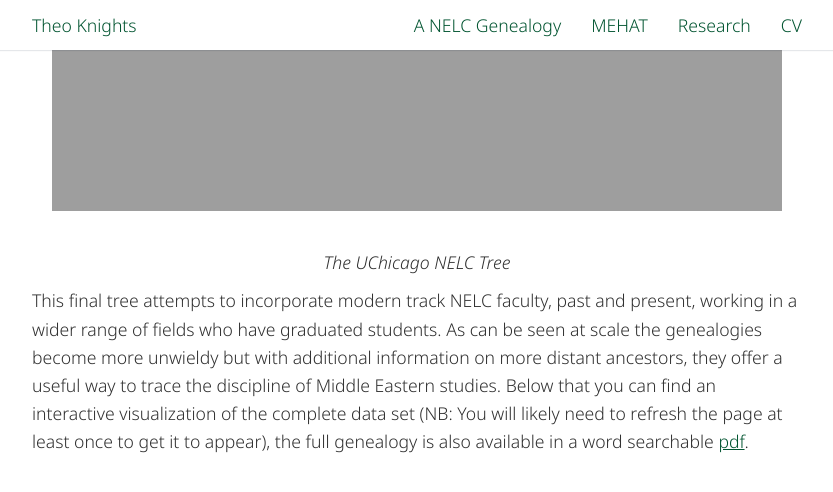
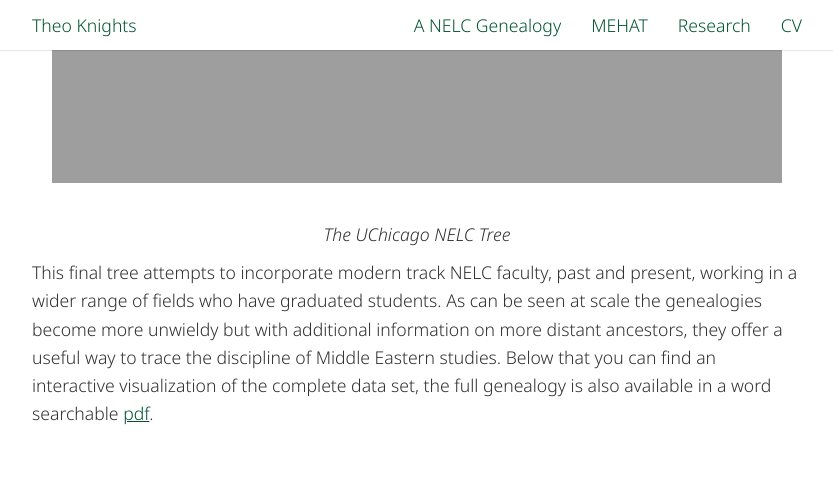
Before and after one commit to theoknights/theoknights.github.io, a Jekyll site: the page built from _pages/02_graph.html, in a window 1280 px wide and 900 px high, scrolled down 4549 px. Shown: the top 492 px of the window, without its empty margins (223-1056 px from the left). Built offline with Jekyll 4.4.1, drawn with Linux system fonts in a browser that asks for light colours; some of the changed text lies outside the part shown.

Commit message:
updated text

```diff
--- a/_pages/02_graph.html
+++ b/_pages/02_graph.html
@@ -14,7 +14,7 @@
 For the sake of visual clarity, for students graduating in the last five (or so) decades, where a good deal of information is available online or via ProQuest, links are mostly shown between an advisee and those individuals identified as their primary PhD advisor(s). For earlier advisees I have taken a laxer approach to intellectual genealogy including any individuals identified as important educators in their lives whether by festschrifts or biographical articles.
 <br>
 <br>
-All this said, I think a lot of interesting and surprising connections <code>&#8212;</code> and perhaps even intellectual debts or affinities <code>&#8212;</code> are revealed by looking at a visual representation of these relationships. The full visualization of the data is a bit unwieldy, so I focus below on a few of the more interesting academic lineages related to UChicago. However, the full genealogy is available in a word searchable <a href="{{ site.url }}/pdfs/tabaqat.pdf">pdf</a> and also as an interactive display at the bottom of the page (NB: You will likely need to refresh the page at least once to get it to appear).
+All this said, I think a lot of interesting and surprising connections <code>&#8212;</code> and perhaps even intellectual debts or affinities <code>&#8212;</code> are revealed by looking at a visual representation of these relationships. The full visualization of the data is a bit unwieldy, so I focus below on a few of the more interesting academic lineages related to UChicago. However, the full genealogy is available in a word searchable <a href="{{ site.url }}/pdfs/tabaqat.pdf">pdf</a> and also as an interactive display at the bottom of the page.
 <br>
 <h4>Results</h4>
 <div style="float: top;" class="desktoponly" id="container">
@@ -62,7 +62,7 @@
 <div class="center-text">
   <i>The UChicago NELC Tree</i>
 </div>
-This final tree attempts to incorporate modern track NELC faculty, past and present, working in a wider range of fields who have graduated students. As can be seen at scale the genealogies become more unwieldy but with additional information on more distant ancestors, they offer a useful way to trace the discipline of Middle Eastern studies. Below that you can find an interactive visualization of the complete data set (NB: You will likely need to refresh the page at least once to get it to appear), the full genealogy is also available in a word searchable <a href="{{ site.url }}/pdfs/tabaqat.pdf">pdf</a>.
+This final tree attempts to incorporate modern track NELC faculty, past and present, working in a wider range of fields who have graduated students. As can be seen at scale the genealogies become more unwieldy but with additional information on more distant ancestors, they offer a useful way to trace the discipline of Middle Eastern studies. Below that you can find an interactive visualization of the complete data set, the full genealogy is also available in a word searchable <a href="{{ site.url }}/pdfs/tabaqat.pdf">pdf</a>.
 <br><br>
 <br>
 <div id="myDiagramDiv" style="width: 100%; height: 500px;"></div>
```
Also changed, not shown: 2 other files.
